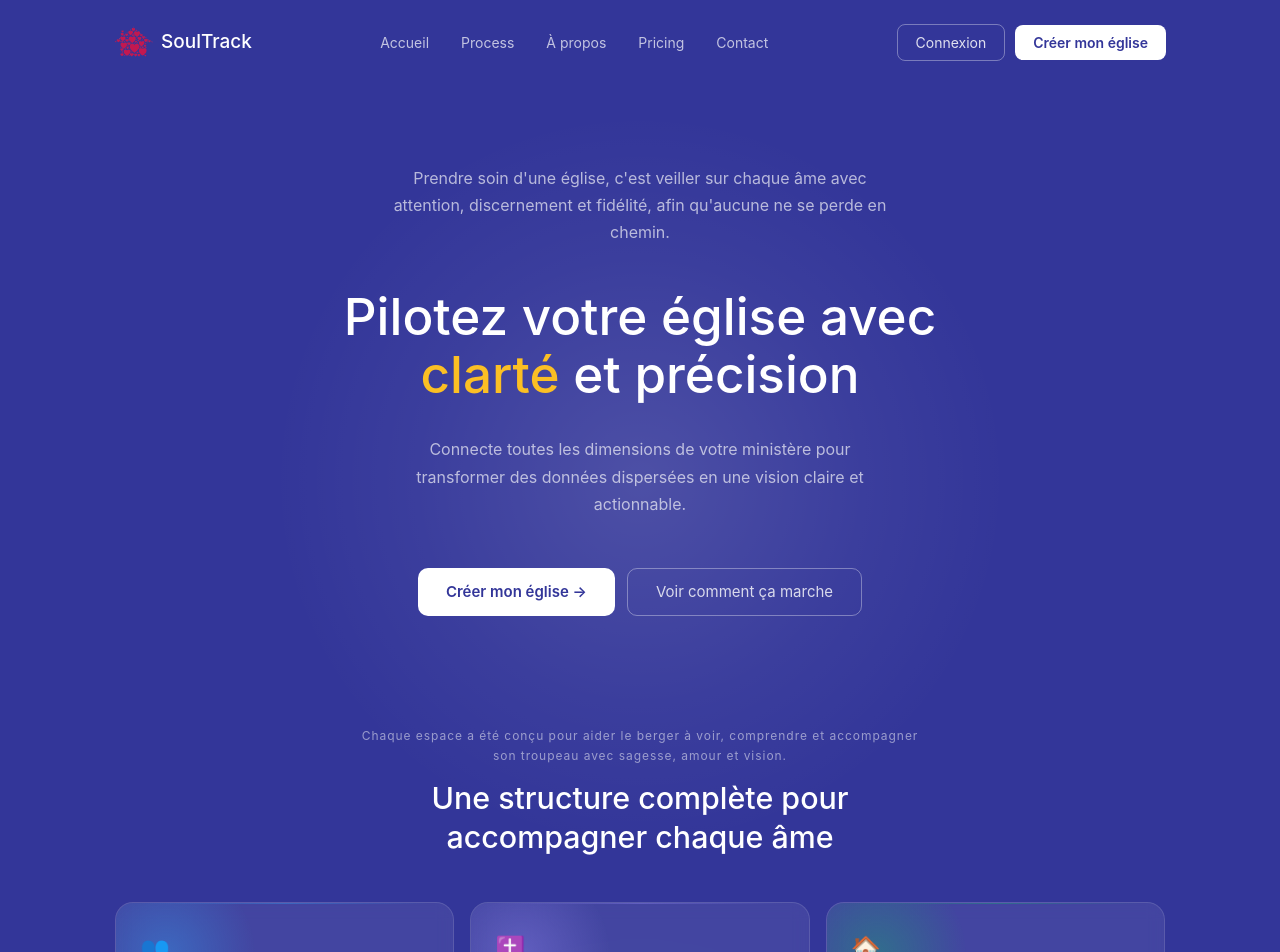
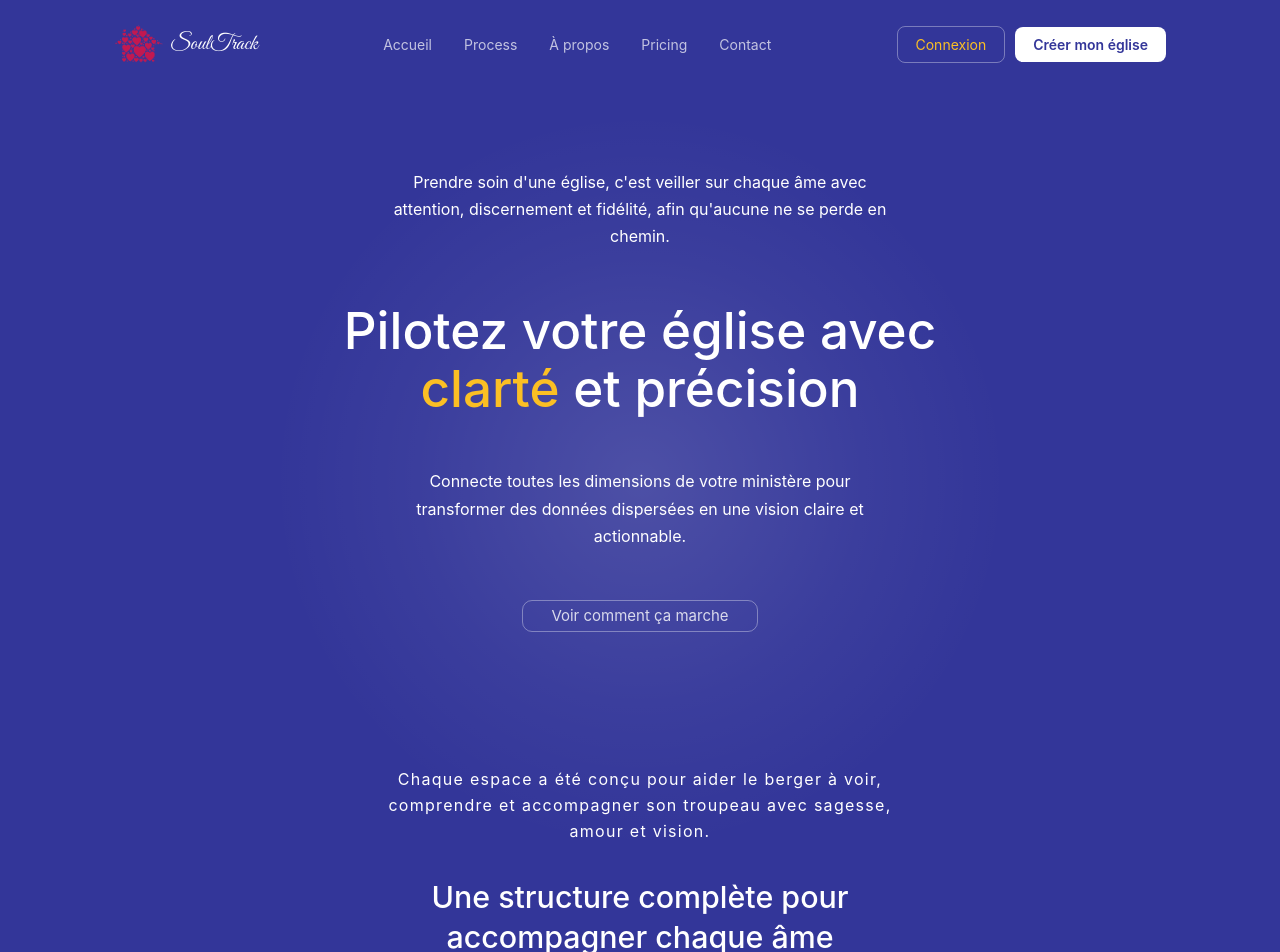
Before and after one commit to allanbavajee/soultrack, a Next.js app: page /HomePage in a window 1280 px wide. Shown: the top 952 px of the page. Built offline with nearby package versions, Linux system fonts and the light colour scheme.

Commit message:
Update HomePage.js

```diff
--- a/pages/HomePage.js
+++ b/pages/HomePage.js
@@ -2,6 +2,12 @@
 import { useState, useEffect, useRef } from "react";
 import { useRouter } from "next/navigation";
 import Image from "next/image";
+
+import { Great_Vibes } from "next/font/google";
+const greatVibes = Great_Vibes({
+  subsets: ["latin"],
+  weight: "400",
+});
 
 export default function HomePage() {
   const router = useRouter();
@@ -135,22 +141,22 @@ export default function HomePage() {
         backdropFilter: scrolled ? "blur(16px)" : "none",
         transition: "background 0.3s, border-color 0.3s",
       }}>
+        {/* 2. height 72→88px + padding vertical augmenté pour descendre le contenu */}
         <div style={{
           maxWidth: "1100px",
           margin: "0 auto",
-          padding: "20px 24px",        /* ↑ 2. plus d'espace haut/bas = block descend */
-          height: "84px",              /* ↑ 2. hauteur augmentée */
+          padding: "22px 24px",
+          height: "88px",
           display: "flex",
           alignItems: "center",
           justifyContent: "space-between",
         }}>
 
-          {/* LOGO — 1. plus grand, 5. gap réduit */}
-          <div onClick={() => router.push("/site/HomePage")} style={{ display: "flex", alignItems: "center", gap: "7px", cursor: "pointer", zIndex: 1, flexShrink: 0 }}>
-            {/* 1. taille logo 32→40 */}
-            <Image src="/logo.png" alt="SoulTrack" width={40} height={40} />
-            {/* 1. fontSize 16→19 */}
-            <span style={{ color: "#fff", fontSize: "19px", fontWeight: 500 }}>SoulTrack</span>
+          {/* LOGO — 1. taille 42→50, 5. gap 10→6 */}
+          <div onClick={() => router.push("/site/HomePage")} style={{ display: "flex", alignItems: "center", gap: "6px", cursor: "pointer", zIndex: 1, flexShrink: 0 }}>
+            <Image src="/logo.png" alt="SoulTrack" width={50} height={50} />
+            {/* 1. fontSize 16→22 pour correspondre au logo plus grand */}
+            <span style={{ color: "#fff", fontSize: "22px", fontWeight: 500, fontFamily: "'Great Vibes', cursive" }}>SoulTrack</span>
           </div>
 
           {/* NAV */}
@@ -167,7 +173,7 @@ export default function HomePage() {
 
           {/* BOUTONS */}
           <div style={{ display: "flex", gap: "10px", alignItems: "center", zIndex: 1, flexShrink: 0 }} className="nav-hide">
-            <button onClick={() => router.push("/login")} style={{ background: "transparent", color: "rgba(255,255,255,0.85)", border: "0.5px solid rgba(255,255,255,0.35)", padding: "7px 18px", borderRadius: "8px", fontSize: "14px", cursor: "pointer" }}>
+            <button onClick={() => router.push("/login")} style={{ background: "transparent", color: "#fbbf24", border: "0.5px solid rgba(255,255,255,0.35)", padding: "7px 18px", borderRadius: "8px", fontSize: "14px", cursor: "pointer" }}>
               Connexion
             </button>
             <button onClick={() => router.push("/SignupEglise")} style={{ background: "#fff", color: "#333699", border: "none", padding: "7px 18px", borderRadius: "8px", fontSize: "14px", fontWeight: 600, cursor: "pointer" }}>
@@ -210,33 +216,30 @@ export default function HomePage() {
         position: "relative",
         zIndex: 1,
       }}>
-        {/* 3. marginBottom augmenté 28→40 */}
-        <p style={{ position: "relative", zIndex: 1, color: "rgba(255,255,255,0.65)", fontSize: "16px", maxWidth: "500px", lineHeight: 1.7, marginBottom: "40px" }}>
+        {/* 3. marginBottom 35→50 */}
+        <p style={{ position: "relative", zIndex: 1, color: "#fff", fontSize: "16px", maxWidth: "500px", lineHeight: 1.7, marginBottom: "50px" }}>
           Prendre soin d'une église, c'est veiller sur chaque âme avec attention, discernement et fidélité, afin qu'aucune ne se perde en chemin.
         </p>
 
-        {/* 4. marginBottom augmenté 20→32 */}
-        <h1 style={{ position: "relative", zIndex: 1, fontSize: "clamp(2rem, 5vw, 3.2rem)", fontWeight: 500, color: "#fff", lineHeight: 1.15, maxWidth: "680px", marginBottom: "32px" }}>
+        {/* 4. marginBottom 35→50 */}
+        <h1 style={{ position: "relative", zIndex: 1, fontSize: "clamp(2rem, 5vw, 3.2rem)", fontWeight: 500, color: "#fff", lineHeight: 1.15, maxWidth: "680px", marginBottom: "50px" }}>
           Pilotez votre église avec <span style={{ color: "#fbbf24" }}>clarté</span> et précision
         </h1>
 
-        <p style={{ position: "relative", zIndex: 1, color: "rgba(255,255,255,0.65)", fontSize: "16px", maxWidth: "500px", lineHeight: 1.7, marginBottom: "50px" }}>
+        <p style={{ position: "relative", zIndex: 1, color: "#fff", fontSize: "16px", maxWidth: "500px", lineHeight: 1.7, marginBottom: "50px" }}>
           Connecte toutes les dimensions de votre ministère pour transformer des données dispersées en une vision claire et actionnable.
         </p>
 
-        <div style={{ position: "relative", zIndex: 1, display: "flex", gap: "12px", flexWrap: "wrap", justifyContent: "center" }}>
-          <button onClick={() => router.push("/SignupEglise")} style={{ background: "#fff", color: "#333699", border: "none", padding: "12px 28px", borderRadius: "10px", fontSize: "15px", fontWeight: 600, cursor: "pointer" }}>
-            Créer mon église →
-          </button>
-          <button onClick={() => router.push("/comment-ca-marche")} style={{ background: "transparent", color: "rgba(255,255,255,0.8)", border: "0.5px solid rgba(255,255,255,0.35)", padding: "12px 28px", borderRadius: "10px", fontSize: "15px", cursor: "pointer" }}>
+        <div style={{ position: "relative", zIndex: 1, marginBottom: "5px" }}>
+          <button onClick={() => router.push("/comment-ca-marche")} style={{ background: "transparent", color: "rgba(255,255,255,0.8)", border: "0.5px solid rgba(255,255,255,0.35)", padding: "4px 28px", borderRadius: "10px", fontSize: "15px", cursor: "pointer" }}>
             Voir comment ça marche
           </button>
         </div>
       </section>
 
       {/* ───── LABEL MODULES ───── */}
-      <div ref={addRef} style={{ textAlign: "center", padding: "40px 24px 20px", position: "relative", zIndex: 1 }}>
-        <p style={{ color: "rgba(255,255,255,0.5)", fontSize: "12px", letterSpacing: "0.08em", maxWidth: "560px", margin: "0 auto 14px", lineHeight: 1.6 }}>
+      <div ref={addRef} style={{ textAlign: "center", padding: "20px 24px 20px", position: "relative", zIndex: 1 }}>
+        <p style={{ color: "#fff", fontSize: "16px", padding: "40px 24px 20px", letterSpacing: "0.08em", maxWidth: "560px", margin: "0 auto 14px", lineHeight: 1.6 }}>
           Chaque espace a été conçu pour aider le berger à voir, comprendre et accompagner son troupeau avec sagesse, amour et vision.
         </p>
         <h2 style={{ color: "#fff", fontSize: "clamp(1.4rem, 3vw, 1.9rem)", fontWeight: 500, maxWidth: "500px", margin: "0 auto", lineHeight: 1.3 }}>
@@ -275,7 +278,6 @@ export default function HomePage() {
         }} />
 
         <div ref={addRef} style={{ textAlign: "center", marginBottom: "40px", position: "relative", zIndex: 1 }}>
-          <p style={{ color: "rgba(255,255,255,0.5)", fontSize: "11px", letterSpacing: "0.12em", textTransform: "uppercase", marginBottom: "10px" }}>Témoignages</p>
           <h2 style={{ color: "#fbbf24", fontSize: "clamp(1.5rem, 3vw, 2rem)", fontWeight: 500, maxWidth: "480px", margin: "0 auto", lineHeight: 1.3 }}>
             Ce que disent les responsables
           </h2>
@@ -339,7 +341,7 @@ export default function HomePage() {
         <p style={{ color: "rgba(255,255,255,0.6)", maxWidth: "400px", margin: "0 auto 28px", lineHeight: 1.7, fontSize: "15px" }}>
           SoulTrack vous donne une vision vivante et stratégique pour guider votre église avec précision.
         </p>
-        <button onClick={() => router.push("/SignupEglise")} style={{ background: "#fff", color: "#333699", border: "none", padding: "14px 36px", borderRadius: "10px", fontSize: "16px", fontWeight: 600, cursor: "pointer" }}>
+        <button onClick={() => router.push("/SignupEglise")} style={{ background: "#fff", color: "#fbbf24", border: "none", padding: "14px 36px", borderRadius: "10px", fontSize: "16px", fontWeight: 600, cursor: "pointer" }}>
           Démarrer SoulTrack →
         </button>
       </section>
```
